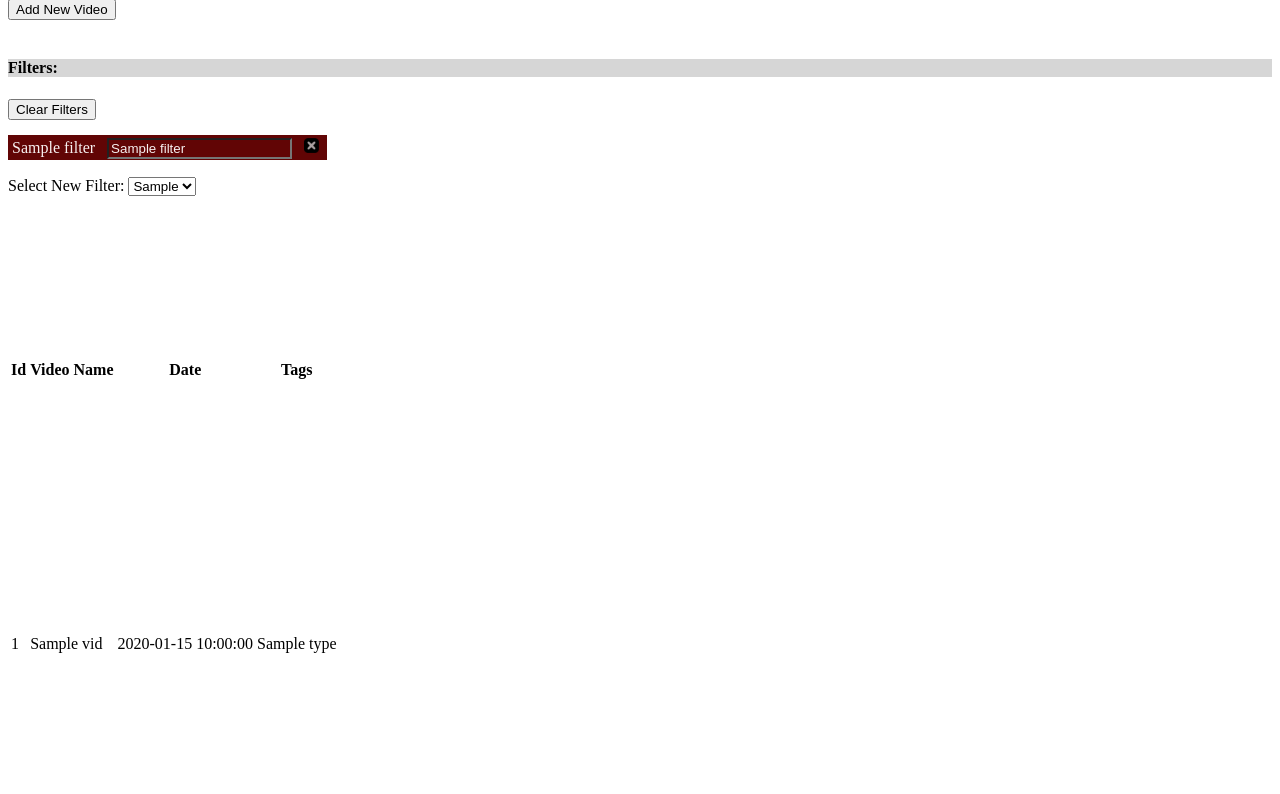
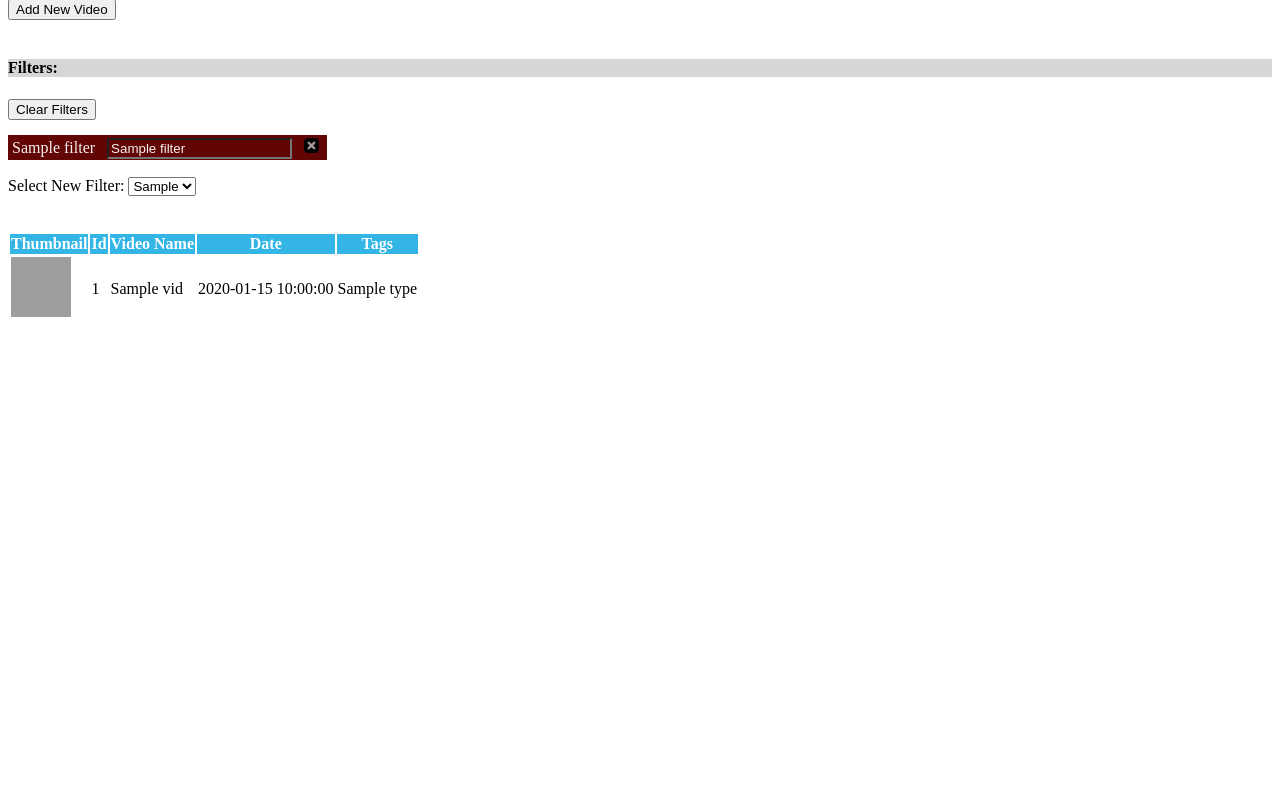
Before and after one commit to bgsimpkins/video_archive, a Flask app: template templates/video_archive.html in a window 1280 px wide. Shown: the part 186-980 px from the top of the page. Before the commit the page ends 839 px from the top, so only its background shows below. Run offline with Flask 3, Linux system fonts and the light colour scheme; the template is opened without the code that fills it: most values are stand-ins (such as "Sample title", 1, 10 or a date in 2020); some libraries are stand-ins or nearby versions; grey boxes are pictures that could not be loaded.

Commit message:
Added basic flow for video details. Added basic scrolling for videos

```diff
--- a/static/style.css
+++ b/static/style.css
@@ -56,3 +56,16 @@ h4{
     margin-left: auto;
     margin-right: auto;*/
 }
+
+table{
+    display: inline-block;
+    overflow: auto;
+}
+
+th{
+    position: sticky;
+    top:0px;
+    color: #FFFFFF;
+    background-color: #33B5E5;
+
+}
--- a/templates/video_archive.html
+++ b/templates/video_archive.html
@@ -59,11 +59,10 @@
 
         <br><br>
 
-
-
         <table style="height: 550px">
             <tbody>
                 <tr>
+                    <th>Thumbnail</th>
                     <th>Id</th>
                     <th>Video Name</th>
                     <th>Date</th>
@@ -71,6 +70,12 @@
                 </tr>
             {% for vid in videos %}
                 <tr class="video_row">
+                    <td id="thumbnail">
+                        <a href="video_detail?id={{ vid.id }}">
+                            <img src="{{ url_for('static', filename='thumbnails')}}/{{ vid.id }}.jpg" width=60 height=60>
+                        </a>
+
+                    </td>
                     <td id="id">{{ vid.id }}</td>
                     <td id="videoName">{{ vid.videoName }}</td>
                     <td id="theDate">{{ vid.theDate }}</td>
--- a/templates/video_detail.html
+++ b/templates/video_detail.html
@@ -21,7 +21,7 @@
         {% endif%}
         </div>
 
-    <video width="320" height="240" controls>
+    <video width="640" height="480" controls>
         <source src="{{ url_for('static', filename='')}}{{ video_file }}" type="video/mp4">
     </video>
 
```
